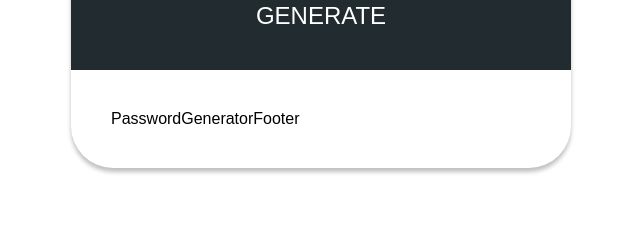
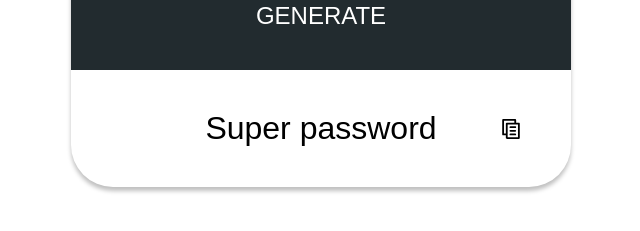
Before and after one commit to marcin-5/react-password-generator, a React (Create React App) app: page / in a window 1280 px wide. Shown: the part 319-550 px from the top of the page, without its empty margins (319-959 px from the left). Built offline with nearby package versions, Linux system fonts and the light colour scheme.

Commit message:
expand footer component

```diff
--- a/src/components/PasswordGeneratorFooter/PasswordGeneratorFooter.jsx
+++ b/src/components/PasswordGeneratorFooter/PasswordGeneratorFooter.jsx
@@ -1,5 +1,11 @@
+import copyPasteIcon from "../../assets/copy-paste.svg";
 import s from "./style.module.css";
 
 export function PasswordGeneratorFooter() {
-  return <div className={s.root}>PasswordGeneratorFooter</div>;
+  return (
+    <div className={s.root}>
+      <div>Super password</div>
+      <img className={s.icon} src={copyPasteIcon} alt="Copy paste icon" />
+    </div>
+  );
 }
--- a/src/components/PasswordGeneratorFooter/style.module.css
+++ b/src/components/PasswordGeneratorFooter/style.module.css
@@ -1,3 +1,15 @@
 .root {
+  display: flex;
+  position: relative;
   padding: 40px;
+  font-size: xx-large;
+  justify-content: center;
+  align-items: center;
+  cursor: pointer;
 }
+
+.icon {
+  position: absolute;
+  right: 50px;
+  width: 20px;
+}
```
Also changed, not shown: src/assets/copy-paste.svg (added).
